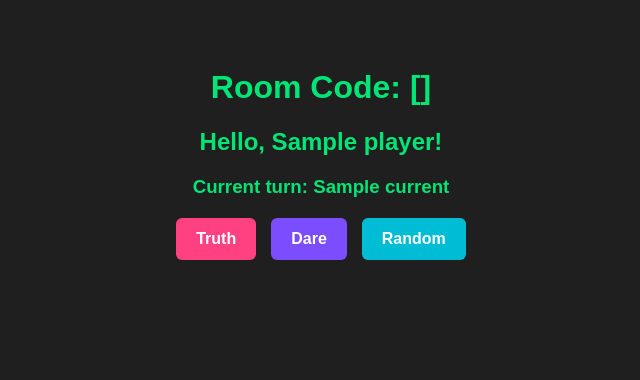
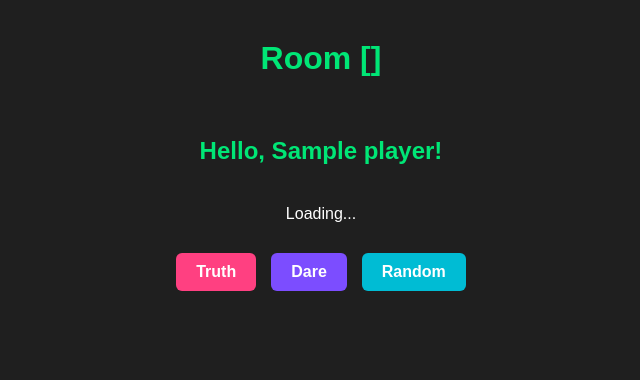
Before and after one commit to Sapeksh2001/truth-dare-game, a Flask app: template templates/game_room.html in a window 1280 px wide. Shown: the top 380 px of the page, without its empty margins (319-959 px from the left). Run offline with Flask 3, Linux system fonts and the light colour scheme; the template is opened without the code that fills it: most values are stand-ins (such as "Sample title", 1, 10 or a date in 2020).

Commit message:
Update game_room.html

```diff
--- a/templates/game_room.html
+++ b/templates/game_room.html
@@ -3,47 +3,112 @@
 <head>
   <title>Room {{ code }} - Truth or Dare</title>
   <style>
-    body { font-family: Arial, sans-serif; background: #1f1f1f; color: white; text-align: center; padding: 40px; }
-    h1, h2, h3 { color: #00e676; }
-    .buttons { margin: 20px; display: flex; justify-content: center; gap: 15px; }
-    button {
-      padding: 12px 20px;
-      font-size: 16px;
-      border: none;
-      border-radius: 6px;
-      cursor: pointer;
-      font-weight: bold;
-    }
+    body { background: #1f1f1f; color: white; font-family: Arial, sans-serif; margin: 0; padding: 0; }
+    h1, h2 { text-align: center; color: #00e676; margin: 20px; }
+    .container { display: flex; flex-direction: column; align-items: center; gap: 20px; padding: 20px; }
+    .buttons { margin: 10px; display: flex; gap: 15px; }
+    button { padding: 10px 20px; font-size: 16px; border-radius: 6px; border: none; cursor: pointer; font-weight: bold; }
     .truth { background-color: #ff4081; color: white; }
     .dare { background-color: #7c4dff; color: white; }
     .random { background-color: #00bcd4; color: white; }
-    #prompt { margin-top: 30px; font-size: 20px; color: #ffe082; white-space: pre-wrap; }
+    .grid { display: flex; flex-wrap: wrap; justify-content: center; gap: 15px; }
+    .player-card {
+      background: #2a2a2a; padding: 15px; border-radius: 10px; width: 200px;
+      box-shadow: 0 0 5px #000; text-align: center;
+    }
+    .choice { color: #ffc107; margin-top: 5px; }
+    .prompt { font-size: 14px; margin-top: 8px; color: #ffeb3b; white-space: pre-wrap; }
   </style>
   <script>
+    let yourTurn = false;
+
     function spin(choice) {
+      if (!yourTurn) {
+        alert("Wait for your turn!");
+        return;
+      }
+
+      const btns = document.querySelectorAll('.truth, .dare, .random');
+      btns.forEach(b => b.disabled = true);
+
       fetch(`/spin/{{ code }}/${choice}`, { method: 'POST' })
         .then(res => res.json())
         .then(data => {
           if (data.prompt) {
             document.getElementById('prompt').innerText = data.prompt;
+            yourTurn = false;
           } else if (data.error) {
             alert(data.error);
+            btns.forEach(b => b.disabled = false);
           }
+        }).catch(() => {
+          alert("Something went wrong.");
+          btns.forEach(b => b.disabled = false);
         });
     }
+
+    function updateStatus() {
+      fetch(`/game-status/{{ code }}`)
+        .then(res => res.json())
+        .then(data => {
+          if (data.error) return;
+
+          yourTurn = data.your_turn;
+          const status = document.getElementById('status');
+          status.innerText = yourTurn ? "Your turn! Choose Truth or Dare." :
+            data.already_played ? "You've already played. Waiting for others..." :
+            "Waiting for your turn...";
+
+          const grid = document.getElementById('players');
+          grid.innerHTML = "";
+
+          const me = "{{ player }}";
+          const all = data.players;
+          const hist = data.history;
+
+          const layout = {
+            2: [1],
+            3: [3],
+            4: [4],
+            5: [4],
+            6: [3, 3],
+            7: [3, 4],
+            8: [4, 4]
+          }[all.length] || [all.length];
+
+          // host on top
+          let you = document.createElement("div");
+          you.className = "player-card";
+          you.innerHTML = `<strong>${me} (You)</strong><div class="choice">${hist[me]?.choice || ''}</div><div class="prompt">${hist[me]?.prompt || ''}</div>`;
+          grid.appendChild(you);
+
+          // arrange others
+          all.forEach(p => {
+            if (p === me) return;
+            let div = document.createElement("div");
+            div.className = "player-card";
+            div.innerHTML = `<strong>${p}</strong><div class="choice">${hist[p]?.choice || ''}</div><div class="prompt">${hist[p]?.prompt || ''}</div>`;
+            grid.appendChild(div);
+          });
+        });
+    }
+
+    setInterval(updateStatus, 2000);
+    window.onload = updateStatus;
   </script>
 </head>
 <body>
-  <h1>Room Code: {{ code }}</h1>
-  <h2>Hello, {{ player }}!</h2>
-  <h3>Current turn: {{ current }}</h3>
-
-  <div class="buttons">
-    <button class="truth" onclick="spin('truth')">Truth</button>
-    <button class="dare" onclick="spin('dare')">Dare</button>
-    <button class="random" onclick="spin('random')">Random</button>
+  <div class="container">
+    <h1>Room {{ code }}</h1>
+    <h2>Hello, {{ player }}!</h2>
+    <div id="status">Loading...</div>
+    <div class="buttons">
+      <button class="truth" onclick="spin('truth')">Truth</button>
+      <button class="dare" onclick="spin('dare')">Dare</button>
+      <button class="random" onclick="spin('random')">Random</button>
+    </div>
+    <div id="prompt" style="margin-top: 20px; font-size: 18px;"></div>
+    <div id="players" class="grid"></div>
   </div>
-
-  <div id="prompt"></div>
 </body>
 </html>
```
